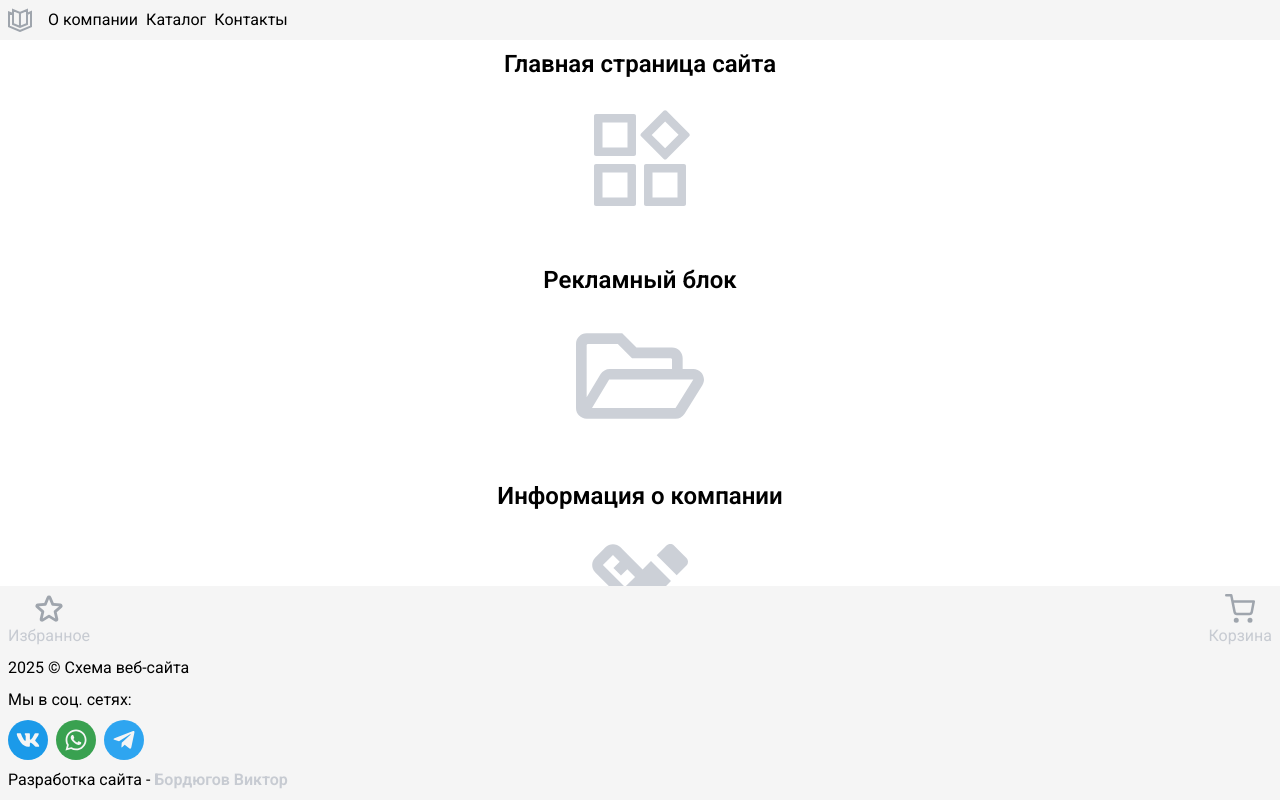
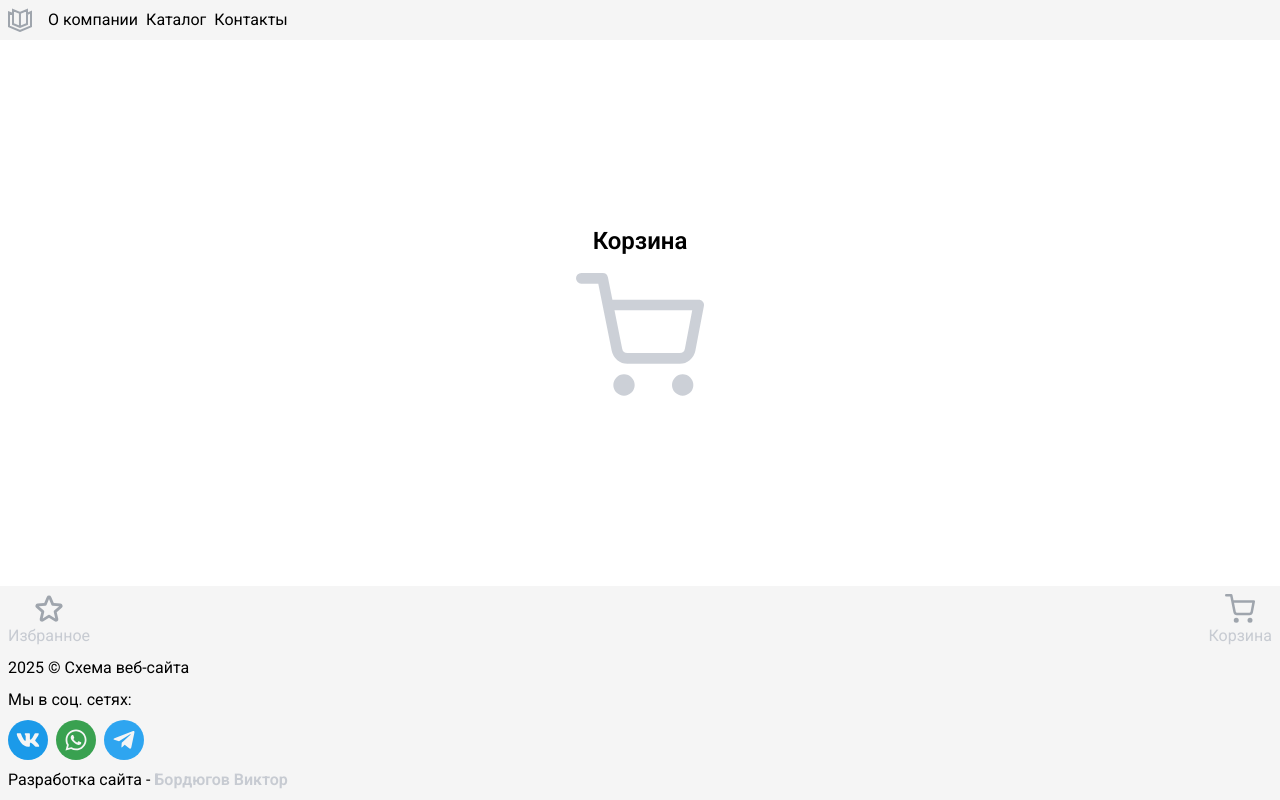
Before and after one commit to Vb3519/website_scheme, a React (Vite) app: page /#/cart in a window 1280 px wide. Built offline with nearby package versions, Linux system fonts and the light colour scheme; a web font is replaced by a local one.

Commit message:
сделан роутинг, переиспользуемый компонент для секций контента

```diff
--- a/src/app/App.tsx
+++ b/src/app/App.tsx
@@ -1,20 +1,34 @@
-// Ui:
-import Header from '../widgets/Header';
-import Footer from '../widgets/Footer';
+import { HashRouter, Route, Routes } from 'react-router-dom';
+
+// Layouts:
+import MainLayout from '../shared/layouts/MainLayout';
+
+// Pages:
 import GeneralPage from '../pages/GeneralPage';
+
+import AboutPage from '../pages/AboutPage';
+import CatalogPage from '../pages/catalog/CatalogPage';
+import ContactsPage from '../pages/ContactsPage';
+
+import FavouritePage from '../pages/FavouritePage';
+import CartPage from '../pages/CartPage';
 
 const App = () => {
   return (
-    <div className="h-screen flex flex-col font-[Roboto]">
-      {/* ----- Хеадер (навигационное меню): ----- */}
-      <Header />
+    <HashRouter>
+      <Routes>
+        <Route path="/" element={<MainLayout />}>
+          <Route index={true} element={<GeneralPage />} />
 
-      {/* ----- Главная страница сайта: ----- */}
-      <GeneralPage />
+          <Route path="about" element={<AboutPage />} />
+          <Route path="contacts" element={<ContactsPage />} />
+          <Route path="catalog" element={<CatalogPage />} />
 
-      {/* ------------- Футер: -------------- */}
-      <Footer />
-    </div>
+          <Route path="favourite" element={<FavouritePage />} />
+          <Route path="cart" element={<CartPage />} />
+        </Route>
+      </Routes>
+    </HashRouter>
   );
 };
 
--- a/src/pages/AboutPage.tsx
+++ b/src/pages/AboutPage.tsx
@@ -1,14 +1,17 @@
 import { MdDesignServices } from 'react-icons/md';
+
+// Ui:
+import CustomSection from '../shared/ui/CustomSection';
 
 const AboutPage = () => {
   return (
     <main className="p-2 h-full flex-1 flex flex-col gap-10 justify-between overflow-y-auto">
-      <section className="flex flex-col gap-4">
-        <h2 className="text-center font-semibold text-2xl">
+      <CustomSection>
+        <h1 className="text-center font-semibold text-2xl">
           Информация о компании
-        </h2>
+        </h1>
         <MdDesignServices className="m-auto text-9xl text-gray-400/50" />
-      </section>
+      </CustomSection>
     </main>
   );
 };
--- a/src/pages/CartPage.tsx
+++ b/src/pages/CartPage.tsx
@@ -1,12 +1,15 @@
 import { FiShoppingCart } from 'react-icons/fi';
+
+// Ui:
+import CustomSection from '../shared/ui/CustomSection';
 
 const CartPage = () => {
   return (
     <main className="p-2 h-full flex-1 flex flex-col gap-10 justify-between overflow-y-auto">
-      <section className="flex flex-col gap-4">
-        <h2 className="text-center font-semibold text-2xl">Корзина</h2>
+      <CustomSection>
+        <h1 className="text-center font-semibold text-2xl">Корзина</h1>
         <FiShoppingCart className="m-auto text-9xl text-gray-400/50" />
-      </section>
+      </CustomSection>
     </main>
   );
 };
--- a/src/pages/ContactsPage.tsx
+++ b/src/pages/ContactsPage.tsx
@@ -1,14 +1,17 @@
 import { GrContact } from 'react-icons/gr';
+
+// Ui:
+import CustomSection from '../shared/ui/CustomSection';
 
 const ContactsPage = () => {
   return (
     <main className="p-2 h-full flex-1 flex flex-col gap-10 justify-between overflow-y-auto">
-      <section className="flex flex-col gap-4">
-        <h2 className="text-center font-semibold text-2xl">
+      <CustomSection>
+        <h1 className="text-center font-semibold text-2xl">
           Контакты для обратной связи
-        </h2>
+        </h1>
         <GrContact className="m-auto text-9xl text-gray-400/50" />
-      </section>
+      </CustomSection>
     </main>
   );
 };
--- a/src/pages/FavouritePage.tsx
+++ b/src/pages/FavouritePage.tsx
@@ -1,12 +1,15 @@
 import { PiStarBold } from 'react-icons/pi';
+
+// Ui:
+import CustomSection from '../shared/ui/CustomSection';
 
 const FavouritePage = () => {
   return (
     <main className="p-2 h-full flex-1 flex flex-col gap-10 justify-between overflow-y-auto">
-      <section className="flex flex-col gap-4">
-        <h2 className="text-center font-semibold text-2xl">Избранное</h2>
+      <CustomSection>
+        <h1 className="text-center font-semibold text-2xl">Избранное</h1>
         <PiStarBold className="m-auto text-9xl text-gray-400/50" />
-      </section>
+      </CustomSection>
     </main>
   );
 };
--- a/src/pages/GeneralPage.tsx
+++ b/src/pages/GeneralPage.tsx
@@ -3,34 +3,33 @@ import { FaRegFolderOpen } from 'react-icons/fa';
 import { MdDesignServices } from 'react-icons/md';
 import { FaTruck } from 'react-icons/fa';
 
+// Ui:
+import CustomSection from '../shared/ui/CustomSection';
+
 const GeneralPage = () => {
   return (
     <main className="p-2 h-full flex-1 flex flex-col gap-10 justify-between overflow-y-auto">
-      <section className="flex flex-col gap-4">
+      <CustomSection>
         <h1 className="text-center font-semibold text-2xl">
           Главная страница сайта
         </h1>
         <AiOutlineProduct className="m-auto text-9xl text-gray-400/50" />
-      </section>
+      </CustomSection>
 
-      <section className="flex flex-col gap-4">
-        <h2 className="text-center font-semibold text-2xl">Рекламный блок</h2>
-        <FaRegFolderOpen className="m-auto text-9xl text-gray-400/50" />
-      </section>
+      <CustomSection
+        title="Рекламный блок"
+        icon={<FaRegFolderOpen className="m-auto text-9xl text-gray-400/50" />}
+      />
 
-      <section className="flex flex-col gap-4">
-        <h2 className="text-center font-semibold text-2xl">
-          Информация о компании
-        </h2>
-        <MdDesignServices className="m-auto text-9xl text-gray-400/50" />
-      </section>
+      <CustomSection
+        title="Информация о компании"
+        icon={<MdDesignServices className="m-auto text-9xl text-gray-400/50" />}
+      />
 
-      <section className="flex flex-col gap-4">
-        <h2 className="text-center font-semibold text-2xl">
-          Информация об услугах компании
-        </h2>
-        <FaTruck className="m-auto text-9xl text-gray-400/50" />
-      </section>
+      <CustomSection
+        title="Информация об услугах компании"
+        icon={<FaTruck className="m-auto text-9xl text-gray-400/50" />}
+      />
     </main>
   );
 };
--- a/src/pages/catalog/CatalogPage.tsx
+++ b/src/pages/catalog/CatalogPage.tsx
@@ -1,12 +1,15 @@
 import { LuNotebookPen } from 'react-icons/lu';
+
+// Ui:
+import CustomSection from '../../shared/ui/CustomSection';
 
 const CatalogPage = () => {
   return (
     <main className="p-2 h-full flex-1 flex flex-col gap-10 justify-between overflow-y-auto">
-      <section className="flex flex-col gap-4">
-        <h2 className="text-center font-semibold text-2xl">Каталог товаров</h2>
+      <CustomSection>
+        <h1 className="text-center font-semibold text-2xl">Каталог товаров</h1>
         <LuNotebookPen className="m-auto text-9xl text-gray-400/50" />
-      </section>
+      </CustomSection>
     </main>
   );
 };
--- /dev/null
+++ b/src/shared/ui/CustomSection.tsx
@@ -0,0 +1,29 @@
+type CustomSection_Props = React.HtmlHTMLAttributes<HTMLElement> & {
+  children?: React.ReactNode;
+  title?: string;
+  icon?: React.ReactNode;
+}; // типизация для section, div, article и т.д.
+
+const CustomSection: React.FC<CustomSection_Props> = ({
+  className,
+  title,
+  icon,
+  children,
+  ...props
+}: CustomSection_Props) => {
+  return (
+    <section
+      className={`m-auto flex flex-col gap-4 ${className ? className : ''}`}
+      {...props}
+    >
+      {/* ----- Условный рендеринг (два разных варианта): ----- */}
+      {title && <h2 className="text-center font-semibold text-xl">{title}</h2>}
+      {icon ? icon : null}
+      {/* ----------------------------------------------------- */}
+
+      {children}
+    </section>
+  );
+};
+
+export default CustomSection;
--- a/src/widgets/Footer.tsx
+++ b/src/widgets/Footer.tsx
@@ -1,3 +1,5 @@
+import { NavLink } from 'react-router-dom';
+
 // Favourite & Cart:
 import { PiStarBold } from 'react-icons/pi';
 import { FiShoppingCart } from 'react-icons/fi';
@@ -11,13 +13,23 @@ const Footer = () => {
   return (
     <footer className="p-2 flex flex-col gap-2 bg-[#f5f5f5]">
       <ul className="flex gap-4 justify-between">
-        <li className="flex flex-col items-center justify-center cursor-pointer">
-          <PiStarBold className="text-3xl text-gray-600/50" />{' '}
-          <span className="text-gray-400/50">Избранное</span>
+        <li>
+          <NavLink
+            to="favourite"
+            className="flex flex-col items-center justify-center cursor-pointer"
+          >
+            <PiStarBold className="text-3xl text-gray-600/50" />{' '}
+            <span className="text-gray-400/50">Избранное</span>
+          </NavLink>
         </li>
-        <li className="flex flex-col items-center justify-center cursor-pointer">
-          <FiShoppingCart className="text-3xl text-gray-600/50" />{' '}
-          <span className="text-gray-400/50">Корзина</span>
+        <li>
+          <NavLink
+            to="cart"
+            className="flex flex-col items-center justify-center cursor-pointer"
+          >
+            <FiShoppingCart className="text-3xl text-gray-600/50" />{' '}
+            <span className="text-gray-400/50">Корзина</span>
+          </NavLink>
         </li>
       </ul>
 
--- a/src/widgets/Header.tsx
+++ b/src/widgets/Header.tsx
@@ -6,14 +6,20 @@ import { GrCatalog } from 'react-icons/gr';
 const Header = () => {
   return (
     <header className="p-2 flex gap-4 items-center flex-wrap bg-[#f5f5f5]">
-      <div className="cursor-pointer">
+      <NavLink className="cursor-pointer" to="/">
         <GrCatalog className="text-2xl text-gray-600/50" />
-      </div>
+      </NavLink>
       <nav>
         <ul className="flex gap-2">
-          <li className="cursor-pointer">О компании</li>
-          <li className="cursor-pointer">Каталог</li>
-          <li className="cursor-pointer">Контакты</li>
+          <li className="cursor-pointer">
+            <NavLink to="about">О компании</NavLink>
+          </li>
+          <li className="cursor-pointer">
+            <NavLink to="catalog">Каталог</NavLink>
+          </li>
+          <li className="cursor-pointer">
+            <NavLink to="contacts">Контакты</NavLink>
+          </li>
         </ul>
       </nav>
     </header>
```
